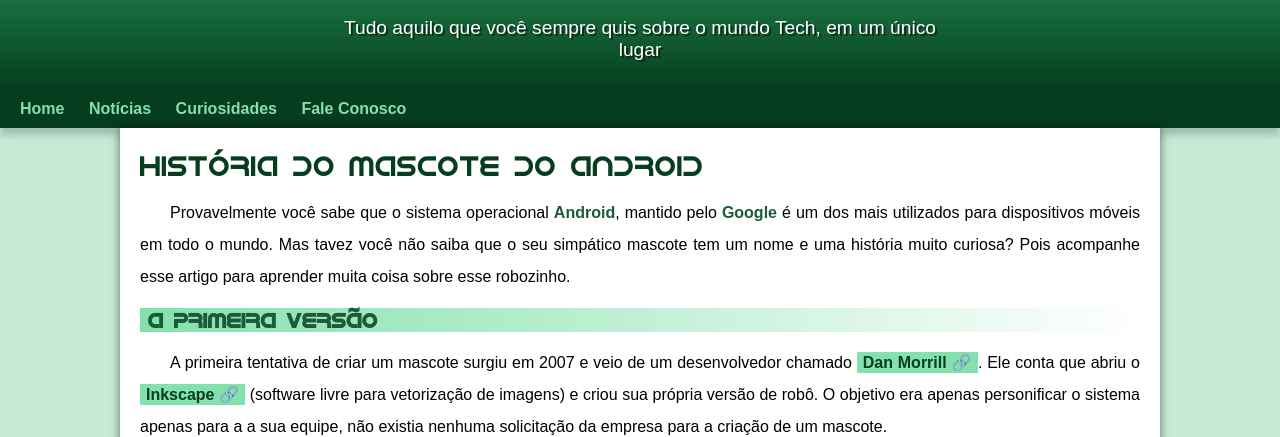
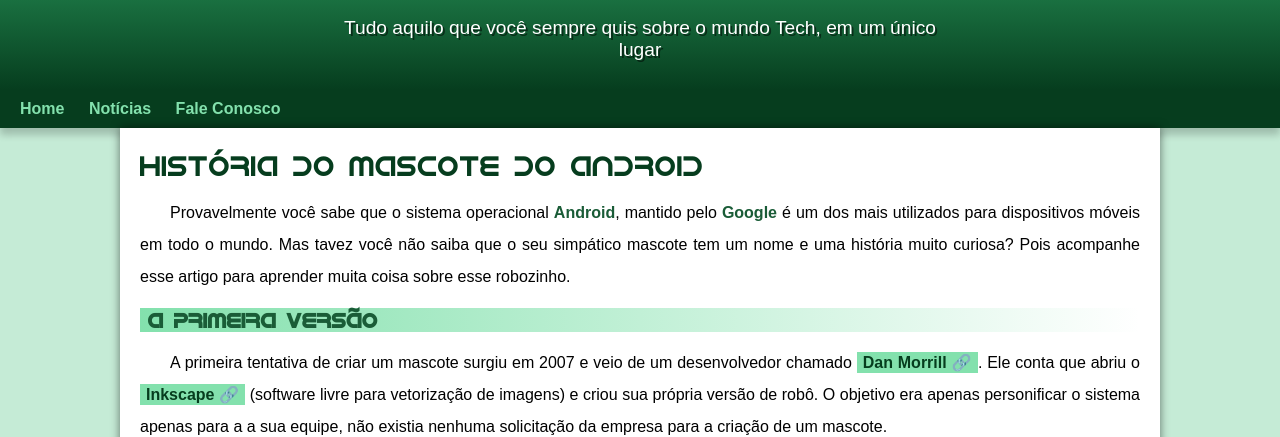
Before and after one commit to patricklmachado/project-android_responsive, a plain HTML site: page index.html in a window 1280 px wide. Shown: the part 100-537 px from the top of the page. Drawn offline with Linux system fonts and the light colour scheme.

Commit message:
problema de padding corrigido

```diff
--- a/estilo/style.css
+++ b/estilo/style.css
@@ -60,7 +60,7 @@ header > p {
     padding-left: 10px;
     margin: auto;
     text-shadow: 2px 2px 0px rgba(0, 0, 0, 0.514);
-    margin-bottom: 20px;
+    padding-bottom: 20px;
 }
 
 nav {
--- a/index.html
+++ b/index.html
@@ -16,7 +16,6 @@
     <nav>
         <a href="#">Home</a>
         <a href="#">Notícias</a>
-        <a href="#">Curiosidades</a>
         <a href="#">Fale Conosco</a>
     </nav>
     <main>
```
